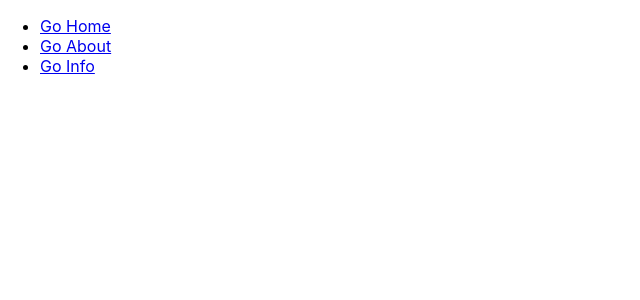
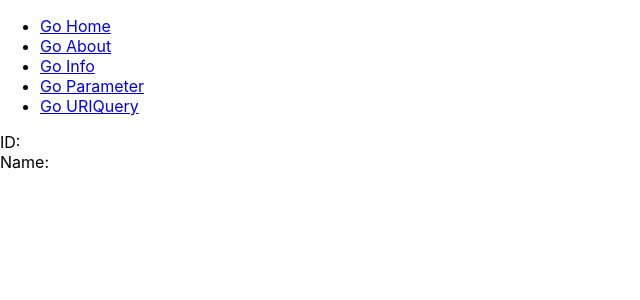
Before and after one commit to keikeiem/reactjs, a React (Create React App) app in the folder tgb/: page /uri_query in a window 1280 px wide. Shown: the top 300 px of the page, without its empty margins (0-640 px from the left). Built offline with nearby package versions, Linux system fonts and the light colour scheme.

Commit message:
Path에 파라미터를 넣어 Component에 넘기는 예제  - GET방식의 URI Query 방식이 더 좋은거 같음

```diff
--- a/tgb/src/App.js
+++ b/tgb/src/App.js
@@ -2,8 +2,12 @@ import React from 'react';
 import { Route, Link } from 'react-router-dom';
 import Home from './components/Home';
 import About from './components/About';
+import Parameter from './components/Parameter';
+import URIQuery from './components/URIQuery';
 
 const App = () => {
+  const id = 'react';
+  const name = 'ReactJS';
   return (
     // <>
     //   <Route path="/" component={Home} exact={true} />
@@ -26,10 +30,20 @@ const App = () => {
         <li>
           <Link to="/info">Go Info</Link>
         </li>
+        <li>
+          {/* 좋은 활용법이 안 떠오르는데...
+          별로 좋은 방법이 아닌거 같음... */}
+          <Link to={`/parameter/${id}/${name}`}>Go Parameter</Link>
+        </li>
+        <li>
+          <Link to={`/uri_query?id=${id}&name=${name}`}>Go URIQuery</Link>
+        </li>
       </ul>
       <Route path="/" component={Home} exact={true} />
       {/* 하나의 Component에 여러개의 path를 지정할 때 */}
       <Route path={['/about', '/info']} component={About} />
+      <Route path="/parameter/:id/:name" component={Parameter} />
+      <Route path="/uri_query" component={URIQuery} />
     </>
   );
 };
--- /dev/null
+++ b/tgb/src/components/Parameter.js
@@ -0,0 +1,11 @@
+const Parameter = function({ match }) {
+    const params = match.params;
+    console.log(params);
+    return (
+        <div>
+            {params.id}
+        </div>
+    )
+}
+
+export default Parameter;
--- /dev/null
+++ b/tgb/src/components/URIQuery.js
@@ -0,0 +1,18 @@
+import qs from "qs";
+
+const URIQuery = function({ location }) {
+    const query = qs.parse(location.search, {
+        // URI쿼리의 첫 문자열 ?를 무시하는 옵션
+        ignoreQueryPrefix: true
+    });
+    console.log(query);
+    return (
+        <div>
+            ID: {query.id}
+            <br/>
+            Name: {query.name}
+        </div>
+    )
+}
+
+export default URIQuery;
```
